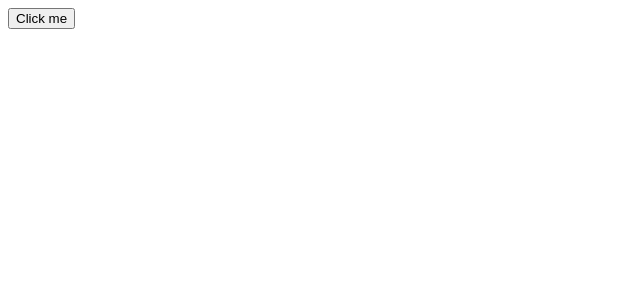
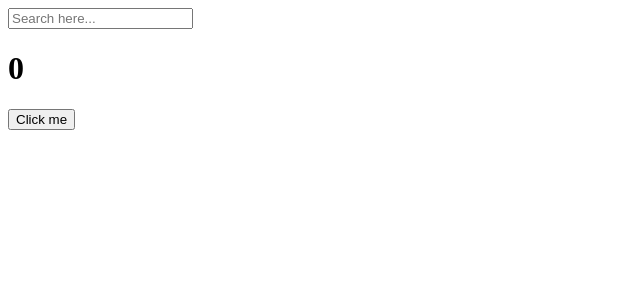
Before and after one commit to saeminakim/react-for-beginners, a React (Create React App) app: page / in a window 1280 px wide. Shown: the top 300 px of the page, without its empty margins (0-640 px from the left). Built offline with nearby package versions, Linux system fonts and the light colour scheme.

Commit message:
#6.2 Deps

```diff
--- a/src/App.js
+++ b/src/App.js
@@ -4,13 +4,27 @@
 
 function App() {
   const [counter, setValue] = useState(0);
+  const [keyword, setKeyword] = useState("");
   const onClick = () => setValue((prev) => prev + 1);
-  console.log("i run all the time");
+  const onChange = (event) => setKeyword(event.target.value);
   useEffect(() => {
-    console.log("CALL THE API...");
+    console.log("I run only once");
   }, []);
+  useEffect(() => {
+    console.log("I run when 'keyword' changes");
+  }, [keyword]);
+  useEffect(() => {
+    console.log("I run when 'counter' changes");
+  }, [counter]);
   return (
     <div>
+      <input
+        value={keyword}
+        onChange={onChange}
+        type="text"
+        placeholder="Search here..."
+      />
+      <h1>{counter}</h1>
       <button onClick={onClick}>Click me</button>
     </div>
   );
```
